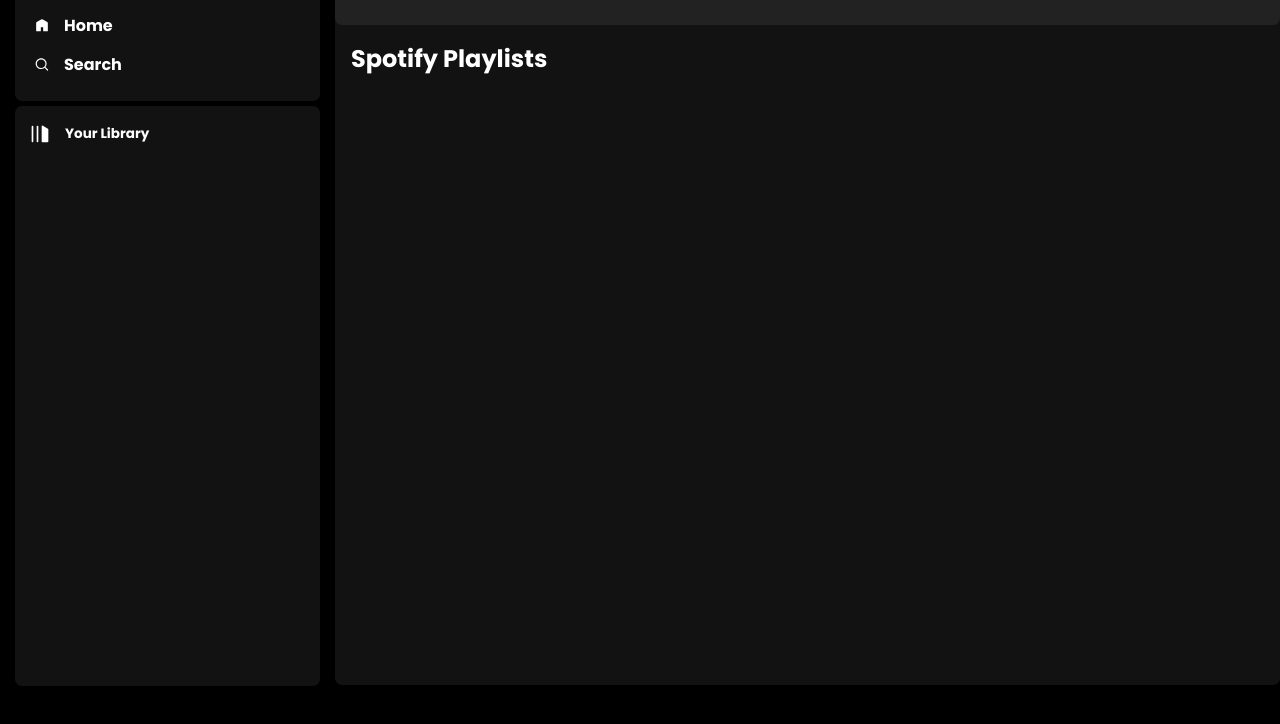
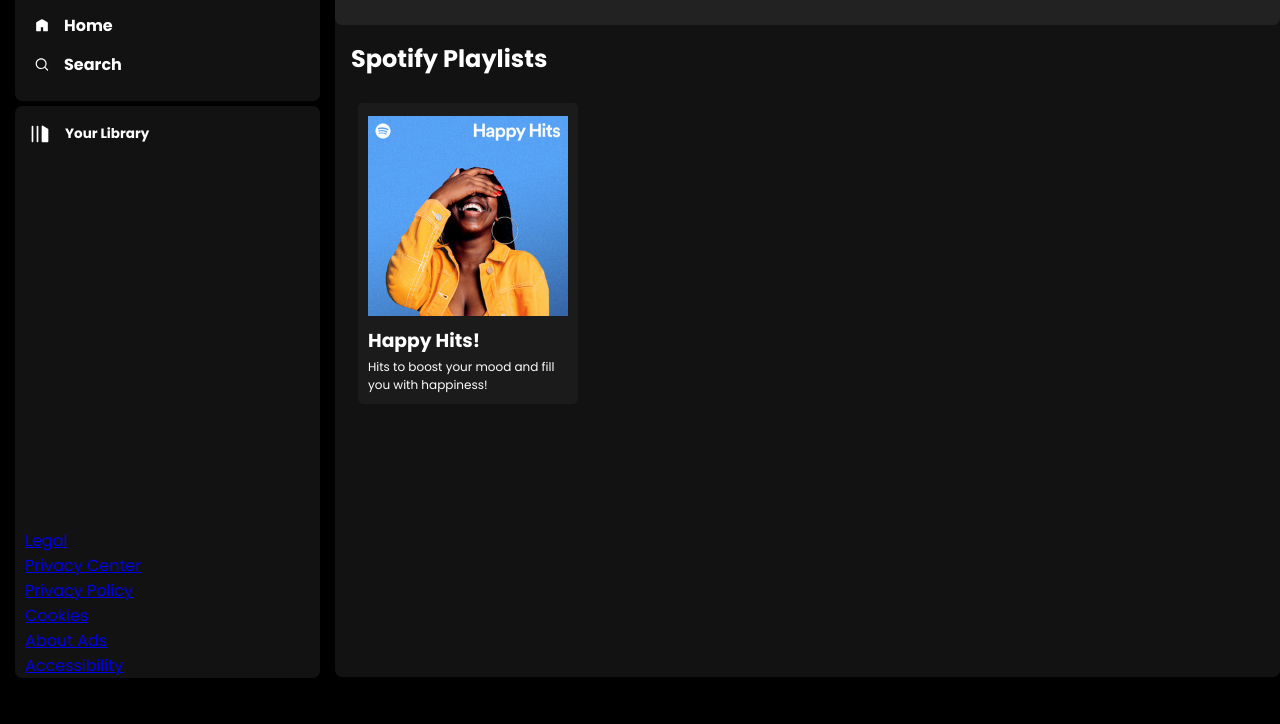
Before and after one commit to alsami6/Spotify-Clone, a plain HTML site: page index.html in a window 1280 px wide. Shown: the part 62-786 px from the top of the page. Drawn offline with Linux system fonts and the light colour scheme.

Commit message:
not today tomorrow

```diff
--- a/index.html
+++ b/index.html
@@ -24,7 +24,13 @@
             <h2>Your Library</h2>
           </div>
           <div class="footer">
-
+            <div><a href="https://www.spotify.com/jp/legal/"><span>Legal</span></a></div>
+                    <div><a href="https://www.spotify.com/jp/privacy/"><span>Privacy Center</span></a></div>
+                    <div><a href="https://www.spotify.com/jp/legal/privacy-policy/"><span>Privacy Policy</span></a>
+                    </div>
+                    <div><a href="https://www.spotify.com/jp/legal/cookies-policy/"><span>Cookies</span></a></div>
+                    <div><a href="https://www.spotify.com/jp/legal/privacy-policy/#s3"><span>About Ads</span></a></div>
+                    <div><a href="https://www.spotify.com/jp/accessibility/"><span>Accessibility</span></a></div>
           </div>
         </div>
       </div>
@@ -43,7 +49,9 @@
           <h2>Spotify Playlists</h2>
           <div class="card-container">
             <div class="card">
-
+                <img src="img/ab67706f0000000251b56881daed051840fe8fba.jpeg" alt="">
+                <h3>Happy Hits!</h3>
+                <p>Hits to boost your mood and fill you with happiness!</p>
             </div>
           </div>
         </div>
--- a/style.css
+++ b/style.css
@@ -55,7 +55,7 @@ body{
 }
 
 .library{
-    min-height: 70vh;
+    min-height: 69vh;
     position: relative;
 }
 .footer{
@@ -80,3 +80,44 @@ body{
 .spotify-playlists{
     padding: 16px;
 }
+
+.spotify-playlists h2{
+    padding-bottom: 20px;
+}
+
+.card-container{
+    margin: 7px;
+    display: flex;
+    gap: 10px;
+    flex-wrap: wrap;
+}
+
+.card{
+    width: 200px;
+    padding: 10px;
+    border-radius: 5px;
+    background-color: rgb(27,27,27);
+}
+
+.spotify-playlists .card p{
+    font-size: 12px;
+}
+
+.card img{
+    width: 100%;
+    object-fit: contain;
+}
+
+.card > *{
+    padding-top: 3px;
+}
+
+.card .play{
+    position: absolute;
+    right: 400px;
+    top: 337px;
+}
+
+.card-img .play{
+    width: 30px;
+}
```
Also changed, not shown: img/ab67706f0000000251b56881daed051840fe8fba.jpeg (added), img/ab67706f0000000278b4745cb9ce8ffe32daaf7e.jpeg (added), img/carols.jpeg (added), img/cazz.jpeg (added), img/clam.jpeg (added), img/cris.jpeg (added), img/lofi.jpeg (added), img/lounge.jpeg (added), img/piano.jpeg (added), img/viral.jpeg (added).
